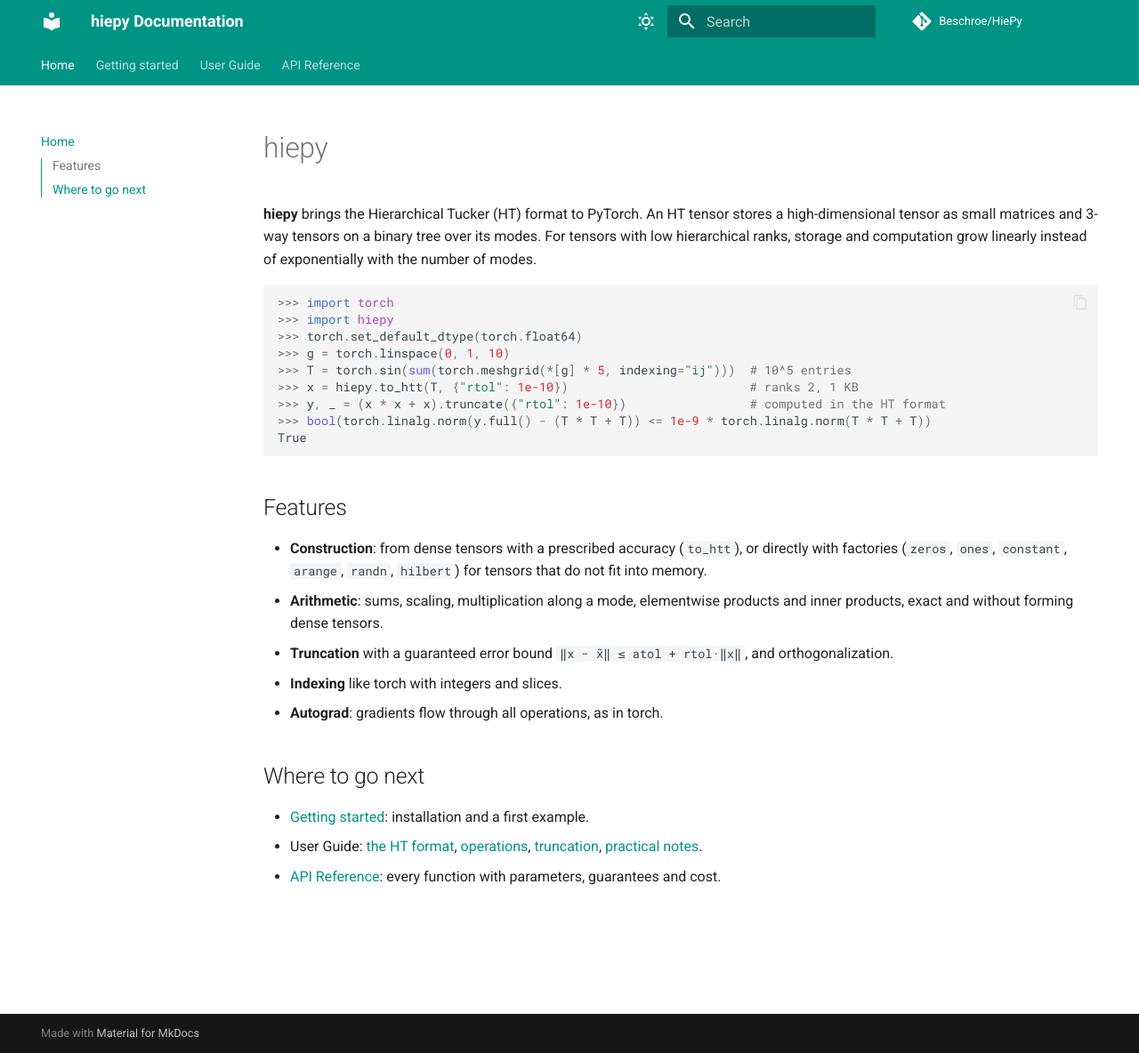
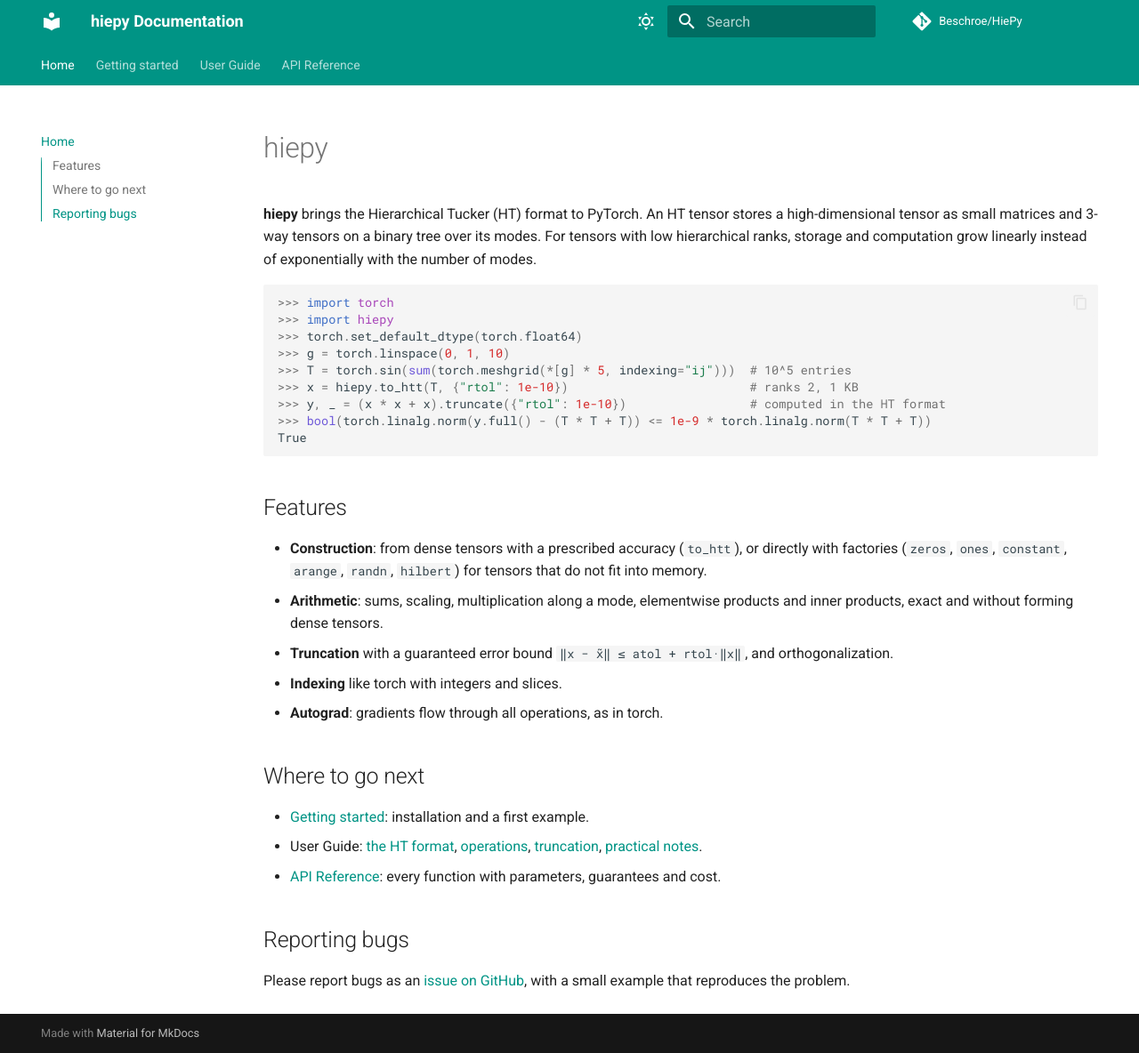
Before and after one commit to Beschroe/HiePy, an MkDocs documentation site: the page built from docs/index.md, in a window 1280 px wide and 1184 px high. Shown: the whole window at 89% size. Built offline with MkDocs 1.6.1 and Material for MkDocs 9.7.7, drawn with Linux system fonts in a browser that asks for light colours; comment, search, counter and statistics services are not loaded.

Commit message:
Bug report form; README and docs point to GitHub issues (#15)

```diff
--- a/docs/index.md
+++ b/docs/index.md
@@ -33,3 +33,8 @@ True
 - User Guide: [the HT format](user-guide/ht-format.md), [operations](user-guide/operations.md),
   [truncation](user-guide/truncation.md), [practical notes](user-guide/practical.md).
 - [API Reference](api/index.md): every function with parameters, guarantees and cost.
+
+## Reporting bugs
+
+Please report bugs as an [issue on GitHub](https://github.com/Beschroe/HiePy/issues/new/choose), with a small
+example that reproduces the problem.
```
Also changed, not shown: README.md (+5 -0 lines), 2 other files.
